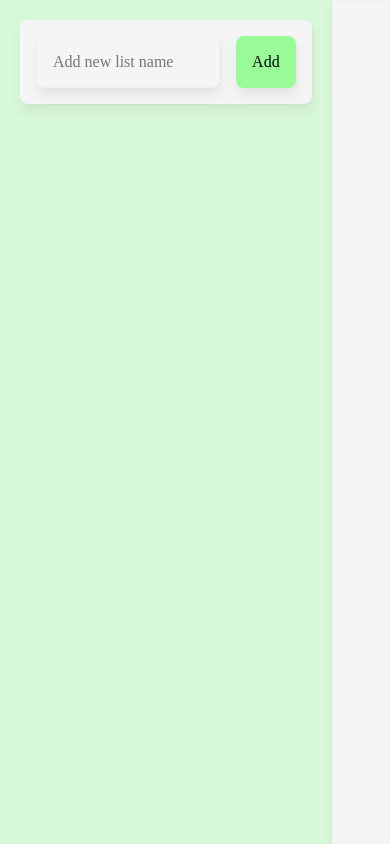
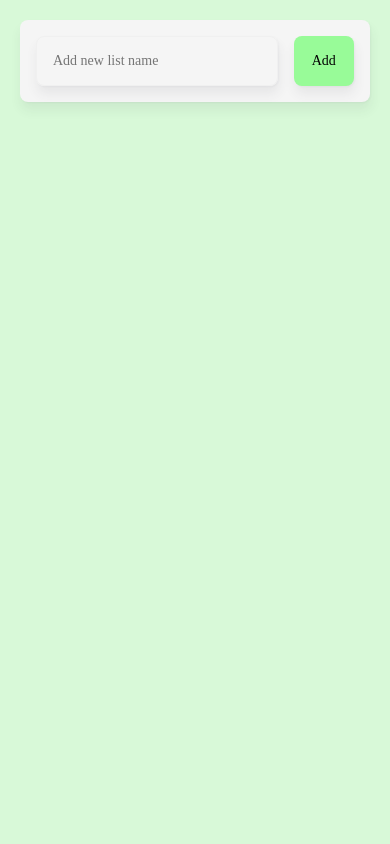
Before and after one commit to stupinaki/to-do-list, a Vue app: page / in a window 390 px wide. Built offline with nearby package versions, Linux system fonts and the light colour scheme.

Commit message:
addEventListener

```diff
--- a/src/App.vue
+++ b/src/App.vue
@@ -1,5 +1,6 @@
 <template>
   <div class="app">
+    <SideBar v-if="viewportWidth >= 800" :list="sidebarList"/>
     <div class="app-main-block">
       <InputComponent
           placeholder="Add new list name"
@@ -17,14 +18,12 @@
 
       </template>
     </div>
-
-    <SideBar :list="sidebarList"/>
-
   </div>
 </template>
 
 <script>
 import {v4} from "uuid";
+import throttle from "lodash/throttle";
 import InputComponent from "./components/InputComponent.vue";
 import ToDoBlock from "./components/ToDoBlock.vue";
 import SideBar from "./components/SideBar.vue";
@@ -38,11 +37,17 @@ export default {
   },
   data() {
     return {
-      list: []
+      list: [],
+      viewportWidth: undefined
     }
   },
   beforeMount() {
+    this.$data.viewportWidth = window.innerWidth;
+    window.addEventListener('resize',this.getNewResizeThrottle);
     this.$data.list = JSON.parse(localStorage.getItem("myCoolToDoList")) || [];
+  },
+  unmounted() {
+    window.removeEventListener('resize', this.getNewResizeThrottle);
   },
   methods: {
     addNewListName(value) {
@@ -64,14 +69,20 @@ export default {
     onDeleteToDoBlock(deleteId) {
       this.$data.list = this.$data.list.filter(l => l.id !== deleteId);
       this.changeLocalStorage();
-    }
+    },
+    getNewResize(e) {
+      this.$data.viewportWidth = e.target.innerWidth;
+    },
   },
   computed: {
     sidebarList() {
       return this.$data.list.map(l => {
         return { id: l.id, header: l.header }
       })
-    }
+    },
+    getNewResizeThrottle() {
+      return throttle(this.getNewResize, 1000);
+    },
   }
 }
 </script>
@@ -80,25 +91,34 @@ export default {
 .app {
   position: relative;
   display: grid;
-  grid-template-columns: 10fr 2fr;
+  grid-template-columns: 2fr 10fr;
   gap: 20px;
   min-height: 100vh;
   background-color: #8CEE8C57;
-  padding-left: 20px;
+  font-size: 20px;
 }
 .app-main-block {
   display: flex;
   flex-direction: column;
   gap: 40px;
-  padding-bottom: 20px;
+  padding: 20px;
 }
 .input-component-wrapper {
   padding: 16px;
   background: #f5f5f5;
   box-shadow: 1px 8px 12px #3a3c4c14, 1px 1px 2px #3a3c4c0a;
   border-radius: 8px;
-  margin-top: 20px;
 }
 
-
+@media screen and (max-width: 800px){
+  .app {
+    grid-template-columns: 1fr;
+    font-size: 16px;
+  }
+}
+@media screen and (max-width: 600px){
+  .app {
+    font-size: 14px;
+  }
+}
 </style>
--- a/src/components/ButtonUI.vue
+++ b/src/components/ButtonUI.vue
@@ -47,6 +47,7 @@ export default {
   box-shadow: 1px 8px 12px #3a3c4c14, 1px 1px 2px #3a3c4c0a;
   cursor: pointer;
   width: 100%;
+  white-space: normal;
 }
 .btn-green {
   background-color: palegreen;
@@ -69,4 +70,10 @@ export default {
   background-color: #d02d2d;
 }
 
+@media screen and (max-width: 600px){
+  .default-btn-style {
+    padding: 10px;
+  }
+}
+
 </style>
```
